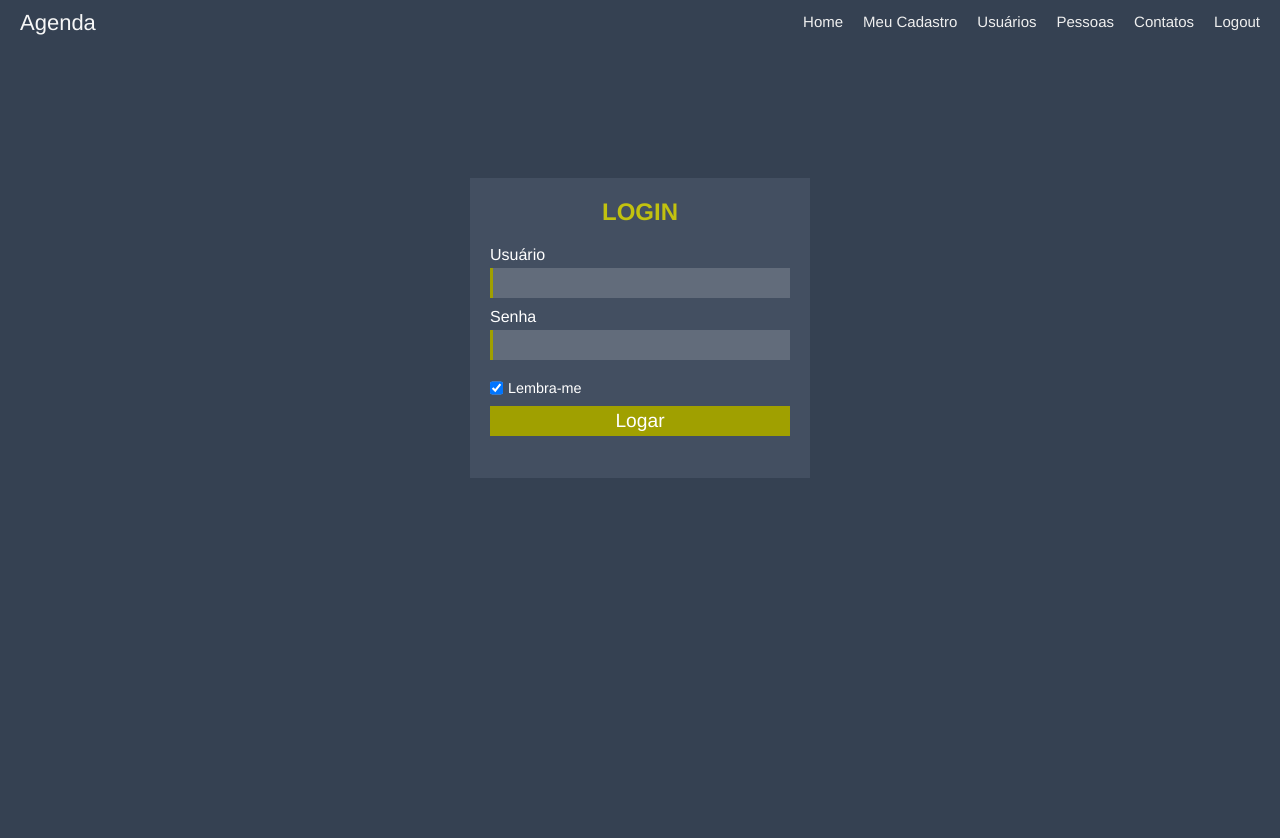
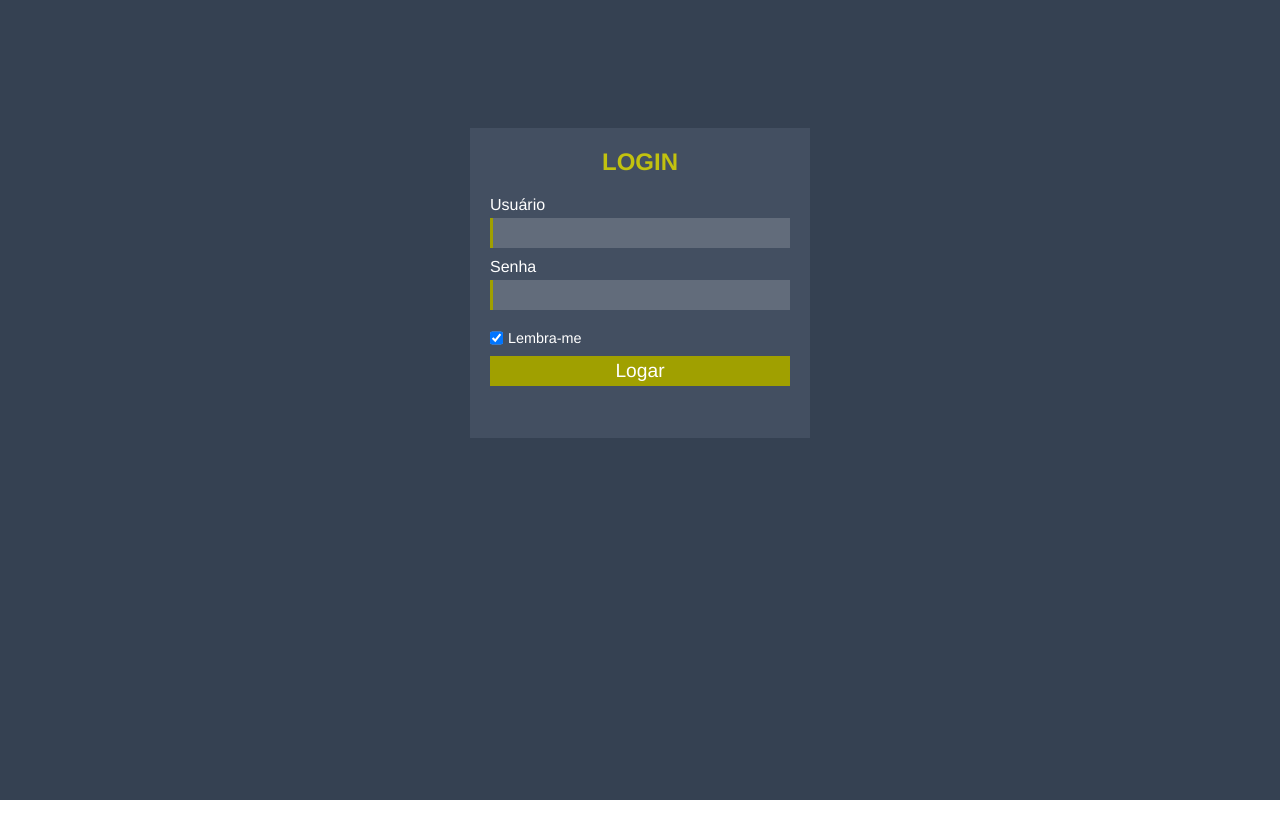
Before and after one commit to DandaraF/controle_agenda_pessoal, a Vue app: page / in a window 1280 px wide. Shown: the top 838 px of the page. After the commit the page ends 800 px from the top, so only its background shows below. Built offline with nearby package versions, Linux system fonts and the light colour scheme.

Commit message:
create component message

```diff
--- a/package.json
+++ b/package.json
@@ -9,6 +9,7 @@
   "dependencies": {
     "core-js": "^3.8.3",
     "vue": "^3.2.13",
+    "vue-axios": "^3.5.2",
     "vue-router": "^4.0.3"
   },
   "devDependencies": {
--- a/src/App.vue
+++ b/src/App.vue
@@ -1,6 +1,6 @@
 <template>
   <div>
-    <Navbar/>
+    <Navbar v-show="logged"/>
     <router-view/>
   </div>
 </template>
@@ -13,6 +13,11 @@ export default {
   name: 'App',
   components:{
     Navbar
+  },
+  data(){
+    return{
+      logged: false
+    }
   }
 
 }
--- /dev/null
+++ b/src/components/Message.vue
@@ -0,0 +1,28 @@
+<template>
+    <div class="message-container">
+    <p>{{ msg }}</p>
+  </div>
+</template>
+
+<script>
+  export default {
+    name: "Message",
+    props: {
+      msg: String,
+      type_mensage: String
+    }
+  }
+</script>
+
+<style scoped>
+  .message-container {
+    color: #004085;
+    background-color: #cce5ffa8;
+    border: 2px solid #b8daffaf;
+    border-radius: 5px;
+    padding: 8px;
+    max-width: 400px;
+    margin: 5px 0;
+  }
+
+</style>
--- /dev/null
+++ b/src/services/config.js
@@ -0,0 +1,5 @@
+import axios from "axios";
+
+export const http = axios.create({
+  baseURL: "https://metawaydemo.vps-kinghost.net:8485/api",
+});
--- a/src/views/Login.vue
+++ b/src/views/Login.vue
@@ -3,18 +3,20 @@
 
       <!-- input -->
 
-      <form class='login-form'>
+      <form class='login-form' @submit="login">
         <div class="content-form">
+
           <h2>Login</h2>
+
           <!-- input -->
           <div class="content-input">
               <label > Usuário </label>
-              <input type="text" class="input-text" :value="value_input" >
+              <input type="text" class="input-text" v-model="username" >
           </div>
 
           <div class="content-input">
               <label > Senha </label>
-              <input type="text" class="input-text" :value="value_input" >
+              <input type="text" class="input-text" v-model="password" >
           </div>
 
           <!--  -->
@@ -25,8 +27,11 @@
           </div>
 
 
+
           <!-- button -->
-          <button id="btn-login">Logar</button>
+          <input id="btn-login" type="submit" value="Logar"/>
+
+          <Message :msg="msg" v-show="msg"/>
 
 
         </div>
@@ -40,15 +45,43 @@
 <script>
 
 import Input from '../components/Input.vue'
+import axios from 'axios'
+import Message from '../components/Message'
 
 export default {
   name: 'Login',
   components:{
-    Input
+    Input,
+    Message
   },
+  data(){
+    return{
+      username: '',
+      password: '',
+      msg: null
+    }
+  },
+    methods:{
+      login(e){
+        e.preventDefault();
+        const data = {"password": this.password, "username": this.username}
+        const result = axios.post("https://metawaydemo.vps-kinghost.net:8485/api/auth/login", data)
+        .then((result) =>{
+          console.log('result', result.data['id'])
+        })
+        .catch(()=>{
+          this.msg = "Usuário ou senha inválido!"
+          setTimeout(() => this.msg = "", 2000)
+
+        })
+      }
+
+    },
 
 
-}
+  }
+
+
 </script>
 
 <style scoped>
@@ -86,10 +119,9 @@ h2{
 .login-form{
   display: flex;
   align-items: flex-start;
-  justify-content: center;
-  height: 300px;
+  height: 310px;
   background-color: #a7b6ca1f;
-  min-width: 320px;
+  min-width: 300px;
   max-width: 450px;
   padding: 20px;
 }
```
Also changed, not shown: src/services/api.js (added), 1 other file (tests, documents, lock files or other folders).
